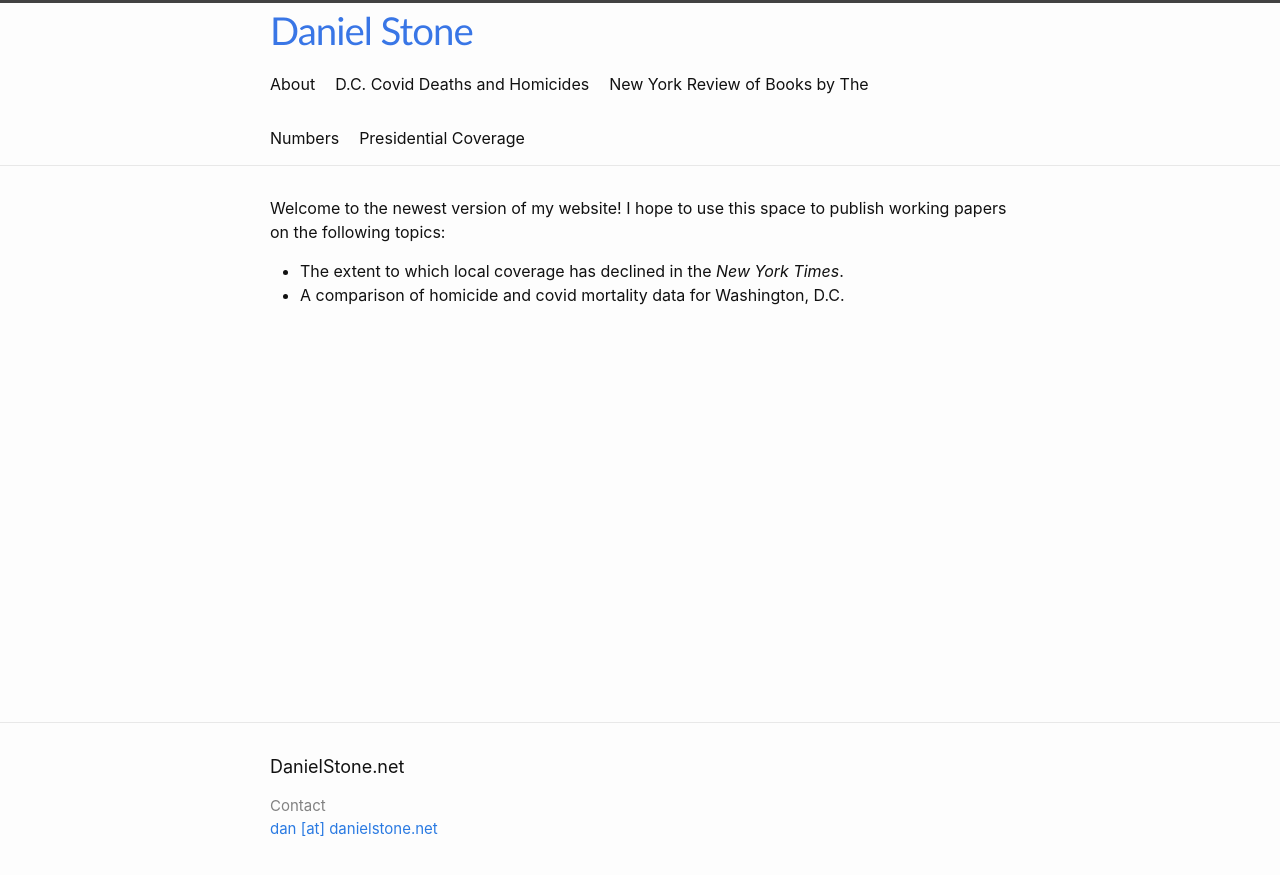
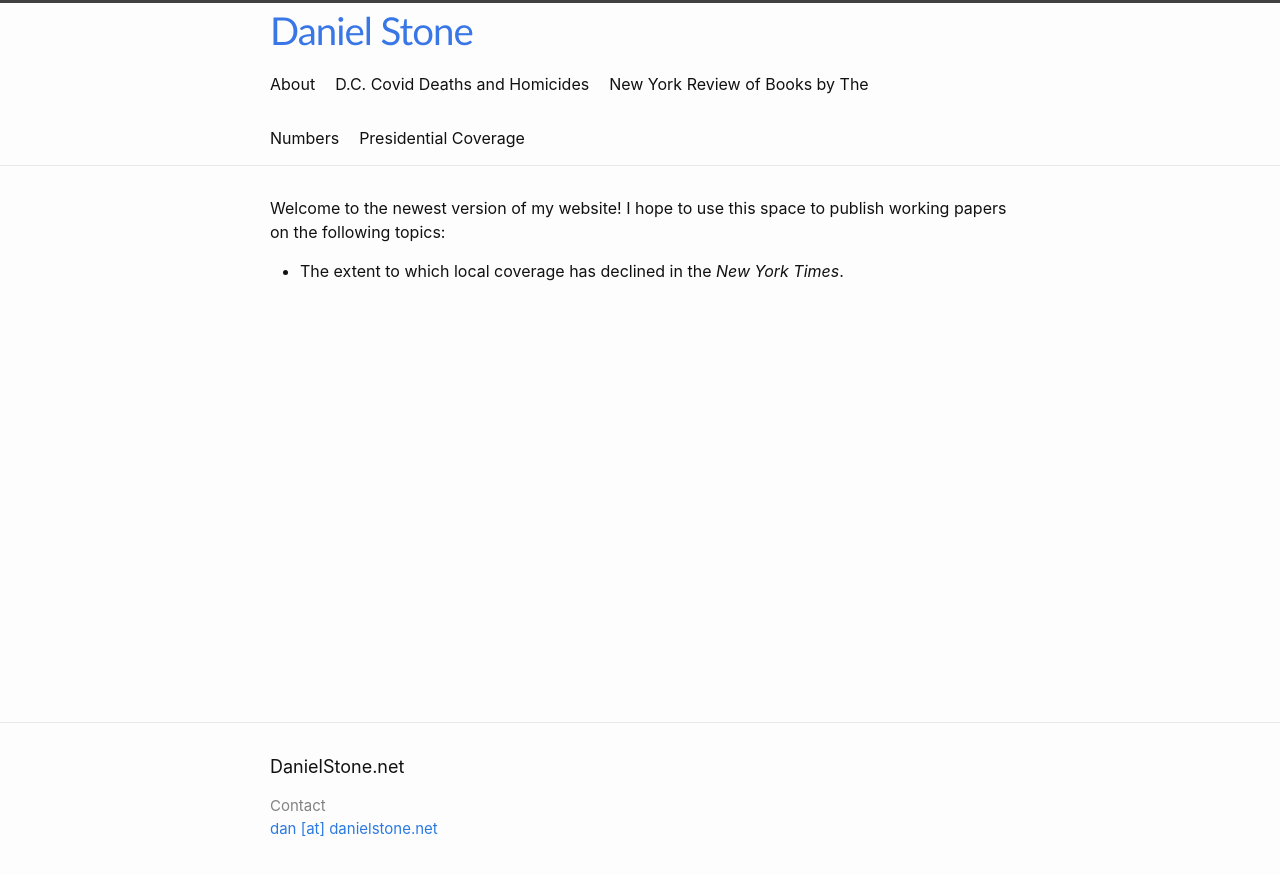
Before and after one commit to danieljstone/danieljstone.github.io, a Jekyll site: the page built from index.markdown, in a window 1280 px wide. Shown: the top 875 px of the page. Built offline with Jekyll 4.4.1, drawn with Linux system fonts in a browser that asks for light colours.

Commit message:
Update index.markdown

```diff
--- a/index.markdown
+++ b/index.markdown
@@ -7,4 +7,3 @@ layout: home
 Welcome to the newest version of my website! I hope to use this space to publish working papers on the following topics:
 
 * The extent to which local coverage has declined in the *New York Times*.
-* A comparison of homicide and covid mortality data for Washington, D.C.
```
